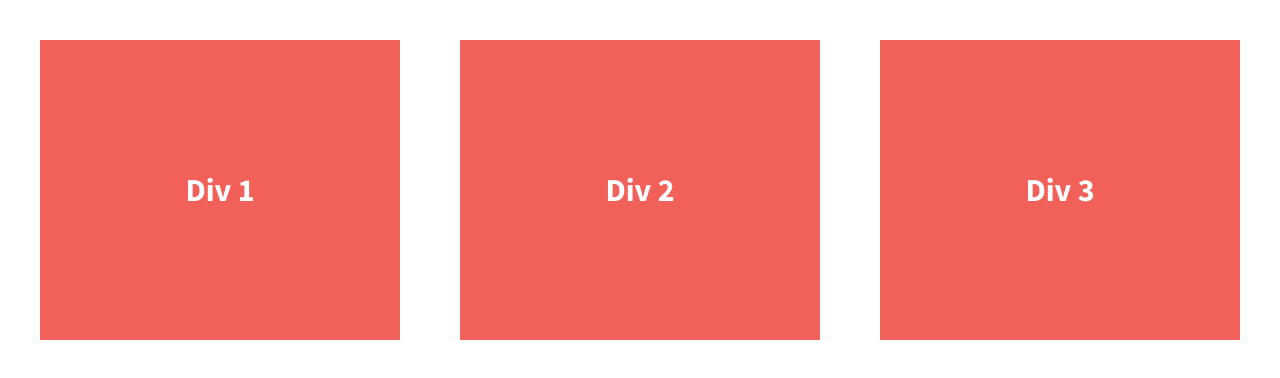
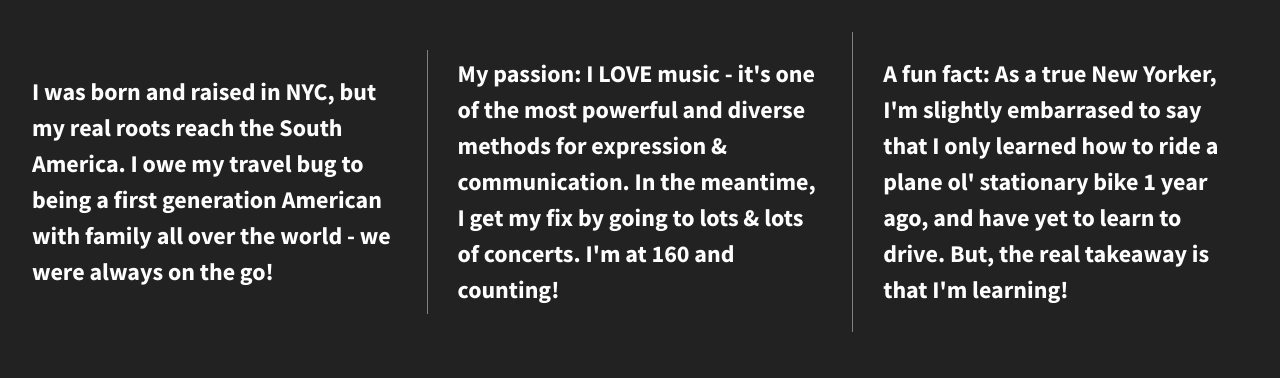
Before and after one commit to Alex-N40/206-divs-flexbox-starter, a plain HTML site: page index.html in a window 1280 px wide. Drawn offline with nearby package versions, Linux system fonts and the light colour scheme.

Commit message:
Turned divs into widget modules

```diff
--- a/css/main.css
+++ b/css/main.css
@@ -97,36 +97,40 @@ textarea {
 
 
 html {
-  background-color: #fff;
+  background-color: #222;
   height: 100%;
+  width: 100%;
 }
 
 body {
   font-family: 'Source Sans Pro', sans-serif;
   padding: 2em;
-  font-size: 1.25em;
+  font-size: 1em;
+  font-weight: 700;
   height: 100%;
+  color: #fff;
 }
 
 .wrapper {
   /*add display:flex and set justify-content to space-between*/
-  font-weight: 700;
   display: flex;
+  flex-flow: row wrap;
   justify-content: space-between;
+  align-items: center;
 }
 
 .div-1, .div-2, .div-3 {
   /*give the divs a width of 30%, add display:flex, set justify-content and align-items to center*/
   color: #fff;
   line-height: 1.5em;
-  font-size: 1.6em;
-  background-color: #f16059;
-  height: 300px;
+  font-size: 1.5em;
   display: flex;
-  width: 30%;
+  /*width: 30%;*/
+  height: auto;
   justify-content: center;
   align-items: center;
 }
+
 
 
 
@@ -211,6 +215,17 @@ body {
    Modify as content requires.
    ========================================================================== */
 
+@media all and (min-width: 1200px) {
+    .div-1, .div-2, .div-3 {
+        flex-basis: 30%;
+      }
+
+    .div-1, .div-2 {
+        border-right: 1px solid grey;
+        padding-right: 30px;
+    }
+}
+
 @media print,
        (-webkit-min-device-pixel-ratio: 1.25),
        (min-resolution: 1.25dppx),
--- a/index.html
+++ b/index.html
@@ -1,5 +1,6 @@
 <!doctype html>
-<html class="no-js" lang="">
+<html class="no-js" lang="en">
+
 <head>
     <meta charset="utf-8">
     <meta http-equiv="x-ua-compatible" content="ie=edge">
@@ -16,6 +17,7 @@
     <link href='http://fonts.googleapis.com/css?family=Lora:700' rel='stylesheet' type='text/css'>
     <link href='http://fonts.googleapis.com/css?family=Source+Sans+Pro:400,700' rel='stylesheet' type='text/css'>
 </head>
+
 <body>
     <!--[if lt IE 8]>
             <p class="browserupgrade">You are using an <strong>outdated</strong> browser. Please <a href="http://browsehappy.com/">upgrade your browser</a> to improve your experience.</p>
@@ -23,13 +25,13 @@
 
     <section class="wrapper">
         <div class="div-1">
-                Div 1
+            <p>I was born and raised in NYC, but my real roots reach the South America. I owe my travel bug to being a first generation American with family all over the world - we were always on the go!</p>
         </div>
         <div class="div-2">
-                Div 2
+            <p>My passion: I LOVE music - it's one of the most powerful and diverse methods for expression & communication. In the meantime, I get my fix by going to lots & lots of concerts. I'm at 160 and counting!</p>
         </div>
         <div class="div-3">
-                Div 3
+            <p>A fun fact: As a true New Yorker, I'm slightly embarrased to say that I only learned how to ride a plane ol' stationary bike 1 year ago, and have yet to learn to drive. But, the real takeaway is that I'm learning!</p>
         </div>
     </section>
 
@@ -40,12 +42,15 @@
 
     <!-- Google Analytics: change UA-XXXXX-X to be your site's ID. -->
     <script>
-            (function(b,o,i,l,e,r){b.GoogleAnalyticsObject=l;b[l]||(b[l]=
-            function(){(b[l].q=b[l].q||[]).push(arguments)});b[l].l=+new Date;
-            e=o.createElement(i);r=o.getElementsByTagName(i)[0];
-            e.src='https://www.google-analytics.com/analytics.js';
-            r.parentNode.insertBefore(e,r)}(window,document,'script','ga'));
-            ga('create','UA-XXXXX-X','auto');ga('send','pageview');
+            (function (b, o, i, l, e, r) {
+                b.GoogleAnalyticsObject = l; b[l] || (b[l] =
+                    function () { (b[l].q = b[l].q || []).push(arguments) }); b[l].l = +new Date;
+                e = o.createElement(i); r = o.getElementsByTagName(i)[0];
+                e.src = 'https://www.google-analytics.com/analytics.js';
+                r.parentNode.insertBefore(e, r)
+            }(window, document, 'script', 'ga'));
+        ga('create', 'UA-XXXXX-X', 'auto'); ga('send', 'pageview');
     </script>
 </body>
+
 </html>
```
Lines whose indentation alone changed are shown as unchanged.
